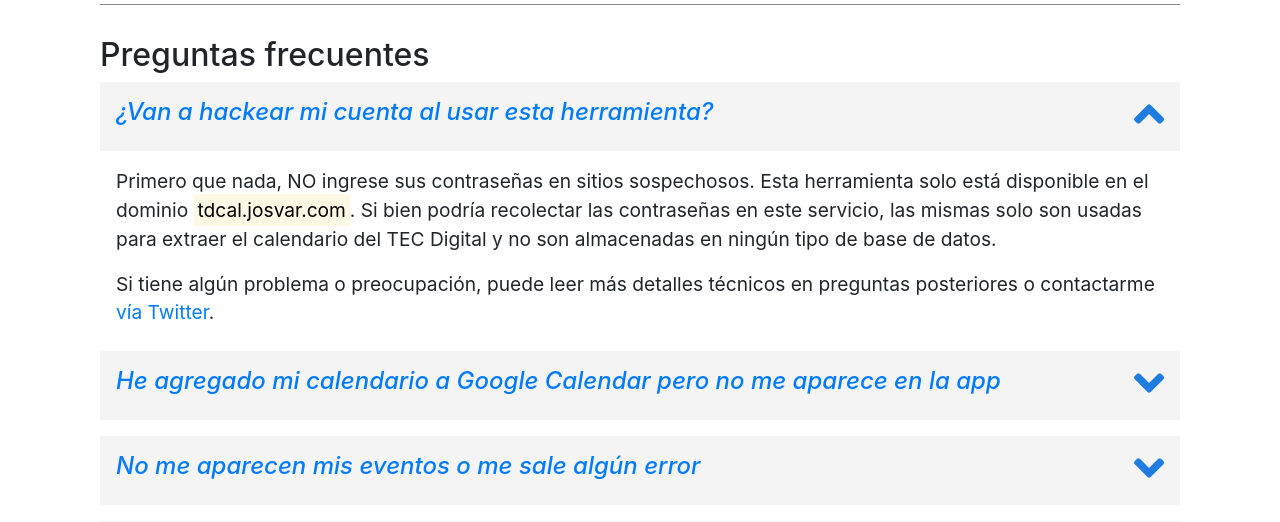
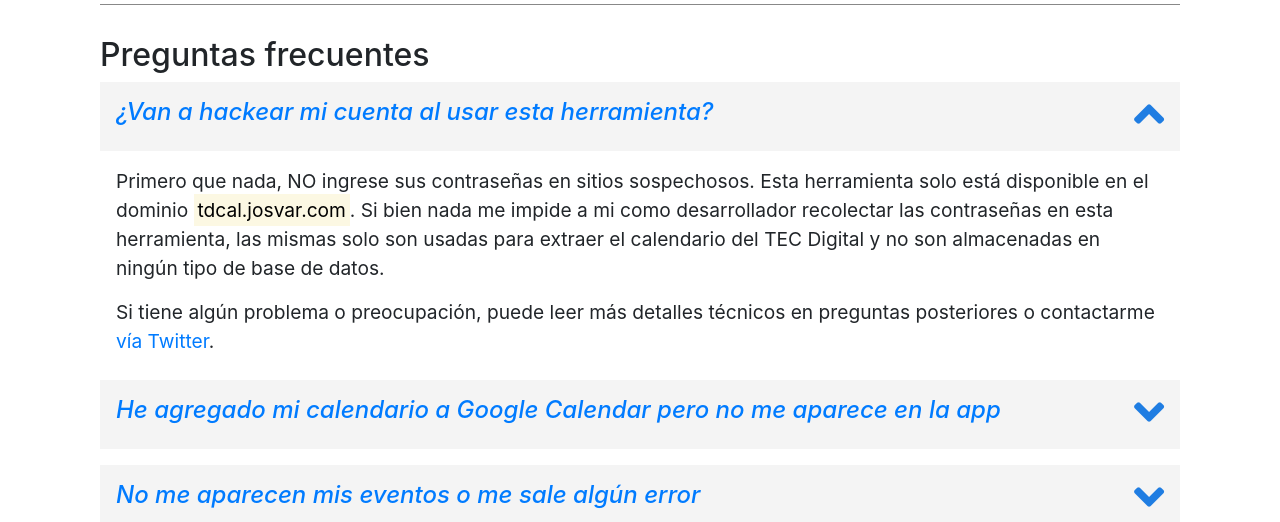
Before and after one commit to JosephTico/TEC-Digital-File-Exporter, a Flask app: page / in a window 1280 px wide, after a click on "¿Van a hackear mi cuenta al usar esta herramienta?". Shown: the part 360-882 px from the top of the page. Run offline with Flask 2, Linux system fonts and the light colour scheme; some libraries are stand-ins or nearby versions.

Commit message:
Cambios menores de redacción

```diff
--- a/templates/index.html
+++ b/templates/index.html
@@ -128,8 +128,8 @@
                                             </div>
                                             <div id="collapse0" class="panel-collapse collapse" role="tabpanel" aria-labelledby="heading0">
                                                 <div class="panel-body px-3 mb-4">
-                                                    <p>Primero que nada, NO ingrese sus contraseñas en sitios sospechosos. Esta herramienta solo está disponible en el dominio <mark>tdcal.josvar.com</mark>. Si bien podría recolectar las contraseñas en este
-                                                        servicio, las mismas solo son usadas para extraer el calendario del TEC Digital y no son almacenadas en ningún tipo de base de datos.</p>
+                                                    <p>Primero que nada, NO ingrese sus contraseñas en sitios sospechosos. Esta herramienta solo está disponible en el dominio <mark>tdcal.josvar.com</mark>. Si bien nada me impide a mi como desarrollador recolectar
+                                                        las contraseñas en esta herramienta, las mismas solo son usadas para extraer el calendario del TEC Digital y no son almacenadas en ningún tipo de base de datos.</p>
                                                     <p>Si tiene algún problema o preocupación, puede leer más detalles técnicos en preguntas posteriores o contactarme <a href="https://twitter.com/JosephTico" target="_blank">vía Twitter</a>.</p>
                                                 </div>
                                             </div>
```
